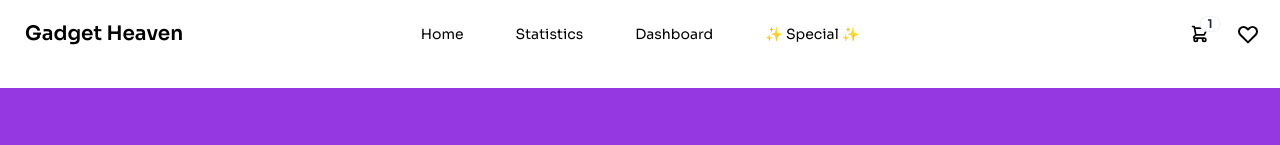
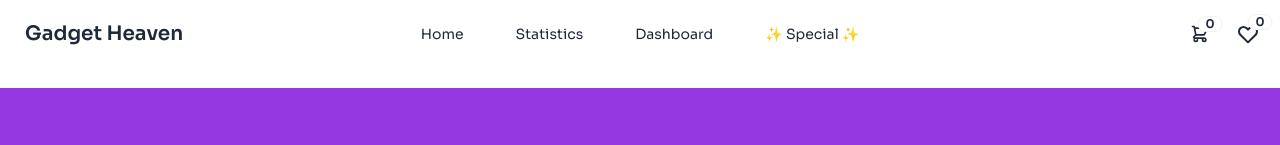
Before and after one commit to ornobaadi/Gadget-Heaven, a React (Vite) app: page /gadgets/A01 in a window 1280 px wide. Shown: the top 145 px of the page. Built offline with nearby package versions, Linux system fonts and the light colour scheme.

Commit message:
Toastify, Cart indicator

```diff
--- a/src/components/Navbar/Navbar.jsx
+++ b/src/components/Navbar/Navbar.jsx
@@ -1,36 +1,34 @@
 import { Link, NavLink, useLocation } from "react-router-dom";
+import { useEffect, useState } from "react";
+import { getStoredCartList, getStoredWishList } from "../../utility/addToDb";
+import { Toaster } from 'react-hot-toast';
 
 const Navbar = () => {
     const location = useLocation();
     const isHomePage = location.pathname === '/';
 
+    const [cartCount, setCartCount] = useState(0);
+    const [wishlistCount, setWishlistCount] = useState(0);
+
+    useEffect(() => {
+        const storedCartList = getStoredCartList();
+        const storedWishList = getStoredWishList();
+        setCartCount(storedCartList.length);
+        setWishlistCount(storedWishList.length);
+    }, []);
+
     const links = (
         <>
-            <li>
-                <NavLink className={`${isHomePage ? 'text-white' : 'text-black'}`} to="/">
-                    Home
-                </NavLink>
-            </li>
-            <li>
-                <NavLink className={`${isHomePage ? 'text-white' : 'text-black'}`} to="statistics">
-                    Statistics
-                </NavLink>
-            </li>
-            <li>
-                <NavLink className={`${isHomePage ? 'text-white' : 'text-black'}`} to="dashboard">
-                    Dashboard
-                </NavLink>
-            </li>
-            <li>
-                <NavLink className={`${isHomePage ? 'text-white' : 'text-black'}`} to="special">
-                    ✨ Special ✨
-                </NavLink>
-            </li>
+            <li><NavLink to="/">Home</NavLink></li>
+            <li><NavLink to="/statistics">Statistics</NavLink></li>
+            <li><NavLink to="/dashboard">Dashboard</NavLink></li>
+            <li><NavLink to="/special">✨ Special ✨</NavLink></li>
         </>
     );
 
     return (
-        <div className={`navbar ${isHomePage ? 'bg-[#9538E2]' : 'bg-base-100'}`}>
+        <div className={`navbar ${isHomePage ? 'bg-[#9538E2] text-white' : 'bg-base-100'}`}>
+            <Toaster />
             <div className="navbar-start">
                 <div className="dropdown">
                     <div tabIndex={0} role="button" className="btn btn-ghost lg:hidden">
@@ -39,25 +37,24 @@ const Navbar = () => {
                             className="h-5 w-5"
                             fill="none"
                             viewBox="0 0 24 24"
-                            stroke="currentColor">
+                            stroke="currentColor"
+                        >
                             <path
                                 strokeLinecap="round"
                                 strokeLinejoin="round"
                                 strokeWidth="2"
-                                d="M4 6h16M4 12h8m-8 6h16" />
+                                d="M4 6h16M4 12h8m-8 6h16"
+                            />
                         </svg>
                     </div>
                     <ul
                         tabIndex={0}
-                        className={`menu menu-sm dropdown-content ${
-                            isHomePage ? 'bg-[#9538E2]' : 'bg-base-100'
-                        } rounded-box z-[1] mt-3 w-52 p-2 shadow`}>
+                        className="menu menu-sm dropdown-content bg-base-100 rounded-box z-[1] mt-3 w-52 p-2 shadow"
+                    >
                         {links}
                     </ul>
                 </div>
-                <Link className={`btn btn-ghost text-xl ${isHomePage ? 'text-white' : 'text-black'}`}>
-                    Gadget Heaven
-                </Link>
+                <Link className="btn btn-ghost text-xl">Gadget Heaven</Link>
             </div>
             <div className="navbar-center hidden lg:flex">
                 <ul className="menu menu-horizontal gap-5 px-1">
@@ -66,37 +63,44 @@ const Navbar = () => {
             </div>
             <div className="navbar-end">
                 <div className="dropdown dropdown-end">
-                    <div tabIndex={0} role="button" className={`btn btn-ghost btn-circle ${isHomePage ? 'text-white' : 'text-black'}`}>
+                    <div tabIndex={0} role="button" className="btn btn-ghost btn-circle">
                         <div className="indicator">
                             <svg
                                 xmlns="http://www.w3.org/2000/svg"
                                 className="h-5 w-5"
                                 fill="none"
                                 viewBox="0 0 24 24"
-                                stroke="currentColor">
+                                stroke="currentColor"
+                            >
                                 <path
                                     strokeLinecap="round"
                                     strokeLinejoin="round"
                                     strokeWidth="2"
-                                    d="M3 3h2l.4 2M7 13h10l4-8H5.4M7 13L5.4 5M7 13l-2.293 2.293c-.63.63-.184 1.707.707 1.707H17m0 0a2 2 0 100 4 2 2 0 000-4zm-8 2a2 2 0 11-4 0 2 2 0 014 0z" />
+                                    d="M3 3h2l.4 2M7 13h10l4-8H5.4M7 13L5.4 5M7 13l-2.293 2.293c-.63.63-.184 1.707.707 1.707H17m0 0a2 2 0 100 4 2 2 0 000-4zm-8 2a2 2 0 11-4 0 2 2 0z"
+                                />
                             </svg>
-                            <span className="badge badge-sm indicator-item">1</span>
+                            <span className="badge badge-sm indicator-item cart-indicator">{cartCount}</span>
                         </div>
                     </div>
                 </div>
-                <button className={`btn btn-ghost btn-circle ${isHomePage ? 'text-white' : 'text-black'}`}>
+                <button className="btn btn-ghost btn-circle">
+                    <div className="indicator">
                         <svg
                             xmlns="http://www.w3.org/2000/svg"
                             className="h-6 w-6"
                             fill="none"
                             viewBox="0 0 24 24"
-                        stroke="currentColor">
+                            stroke="currentColor"
+                        >
                             <path
                                 strokeLinecap="round"
                                 strokeLinejoin="round"
                                 strokeWidth="2"
-                            d="M4.318 6.318a4.5 4.5 0 000 6.364L12 20.364l7.682-7.682a4.5 4.5 0 00-6.364-6.364L12 7.636l-1.318-1.318a4.5 4.5 0 00-6.364 0z" />
+                                d="M4.318 6.318a4.5 4.5 0 000 6.364L12 20.364l7.682-7.682a4.5 4.5 0 00-6.364-6.364L12 7.636l-1.318-1.318a4.5 4.5 0 00-6.364 0z"
+                            />
                         </svg>
+                        <span className="badge badge-sm indicator-item wishlist-indicator">{wishlistCount}</span>
+                    </div>
                 </button>
             </div>
         </div>
--- a/src/main.jsx
+++ b/src/main.jsx
@@ -14,6 +14,7 @@ import Dashboard from './components/Dashboard/Dashboard';
 import GadgetDetail from './components/GadgetDetail/GadgetDetail';
 import Statistics from './components/Statistics/Statistics';
 import Special from './components/Special Page/Special';
+import { Toaster } from 'react-hot-toast';
 
 const router = createBrowserRouter([
   {
@@ -51,6 +52,7 @@ createRoot(document.getElementById('root')).render(
   <StrictMode>
     <HelmetProvider>
     <RouterProvider router={router} />
+    <Toaster />
     </HelmetProvider>
   </StrictMode>
 )
--- a/src/utility/addToDb.js
+++ b/src/utility/addToDb.js
@@ -1,50 +1,63 @@
+import toast from 'react-hot-toast';
+
 const getStoredCartList = () => {
-    // Cart-list
     const storedCartListStr = localStorage.getItem('cart-list');
-    if(storedCartListStr) {
+    if (storedCartListStr) {
         const storedCartList = JSON.parse(storedCartListStr);
         return storedCartList;
-    }
-    else{
+    } else {
         return [];
     }
-}
+};
+
 const addToStoredCartList = (id) => {
     const storedCartList = getStoredCartList();
-    if(storedCartList.includes(id)){
-        console.log(id, 'already exists')
-    }
-    else{
+    if (storedCartList.includes(id)) {
+        toast.error('Item is already in the cart!');
+    } else {
         storedCartList.push(id);
         const storedCartListStr = JSON.stringify(storedCartList);
-        localStorage.setItem('cart-list', storedCartListStr)
+        localStorage.setItem('cart-list', storedCartListStr);
+        toast.success('Added to Cart!');
+        updateCartIndicator(storedCartList.length);
     }
-}
+};
 
 const getStoredWishList = () => {
-    // Cart-list
     const storedWishListStr = localStorage.getItem('fav-list');
-    if(storedWishListStr) {
+    if (storedWishListStr) {
         const storedWishList = JSON.parse(storedWishListStr);
         return storedWishList;
-    }
-    else{
+    } else {
         return [];
     }
-}
+};
+
 const addToStoredWishList = (id) => {
     const storedWishList = getStoredWishList();
-    if(storedWishList.includes(id)){
-        console.log(id, 'already exists')
-    }
-    else{
+    if (storedWishList.includes(id)) {
+        toast.error('Item is already in the wishlist!');
+    } else {
         storedWishList.push(id);
         const storedWishListStr = JSON.stringify(storedWishList);
-        localStorage.setItem('fav-list', storedWishListStr)
+        localStorage.setItem('fav-list', storedWishListStr);
+        toast.success('Added to Wishlist!');
+        updateWishlistIndicator(storedWishList.length);
     }
-}
+};
 
+const updateCartIndicator = (count) => {
+    const cartIndicator = document.querySelector('.cart-indicator');
+    if (cartIndicator) {
+        cartIndicator.textContent = count;
+    }
+};
 
+const updateWishlistIndicator = (count) => {
+    const wishlistIndicator = document.querySelector('.wishlist-indicator');
+    if (wishlistIndicator) {
+        wishlistIndicator.textContent = count;
+    }
+};
 
-
-export { addToStoredCartList , addToStoredWishList, getStoredCartList, getStoredWishList}
+export { addToStoredCartList, addToStoredWishList, getStoredCartList, getStoredWishList };
```
Lines whose indentation alone changed are shown as unchanged.
